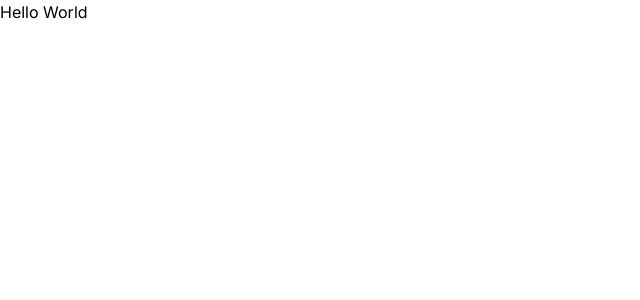
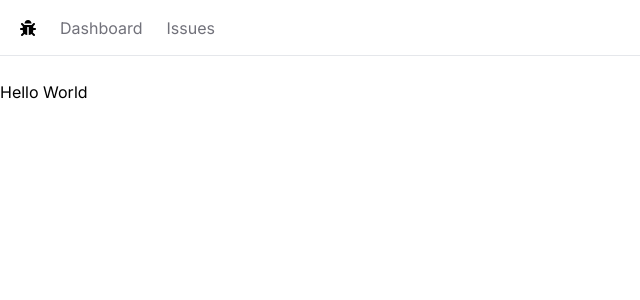
Before and after one commit to AsmaBaye/bug-tracker, a Next.js app: page / in a window 1280 px wide. Shown: the top 300 px of the page, without its empty margins (0-640 px from the left). Built offline with nearby package versions, Linux system fonts and the light colour scheme.

Commit message:
add navbar

```diff
--- /dev/null
+++ b/app/NavBar.tsx
@@ -0,0 +1,24 @@
+import Link from 'next/link'
+import React from 'react'
+import { FaBug } from "react-icons/fa";
+
+const NavBar = () => {
+  const links = [
+	{label:"Dashboard", href:"/"},
+	{label:"Issues", href:"/issues"}
+  ]
+  return (
+	<nav className='flex space-x-6 border-b mb-6 px-5 h-14 items-center'>
+		<Link href="/"><FaBug/></Link>
+		<ul className='flex space-x-6'>
+			{links.map(link =>
+			 <Link
+			   key={link.href}
+			   className="text-zinc-500 hover:text-zinc-800 transition-colors"
+			   href={link.href}>{link.label}</Link>)}
+		</ul>
+	</nav>
+  )
+}
+
+export default NavBar
--- a/app/layout.tsx
+++ b/app/layout.tsx
@@ -1,6 +1,7 @@
 import './globals.css'
 import type { Metadata } from 'next'
 import { Inter } from 'next/font/google'
+import NavBar from './NavBar'
 
 const inter = Inter({ subsets: ['latin'] })
 
@@ -16,7 +17,9 @@ export default function RootLayout({
 }) {
   return (
     <html lang="en">
-      <body className={inter.className}>{children}</body>
+      <body className={inter.className}>
+        <NavBar />
+        <main>{children}</main></body>
     </html>
   )
 }
--- a/package.json
+++ b/package.json
@@ -19,6 +19,7 @@
     "postcss": "8.4.33",
     "react": "18.2.0",
     "react-dom": "18.2.0",
+    "react-icons": "^5.0.1",
     "tailwindcss": "3.4.1",
     "typescript": "5.3.3"
   }
```
Also changed, not shown: 1 other file (tests, documents, lock files or other folders).
